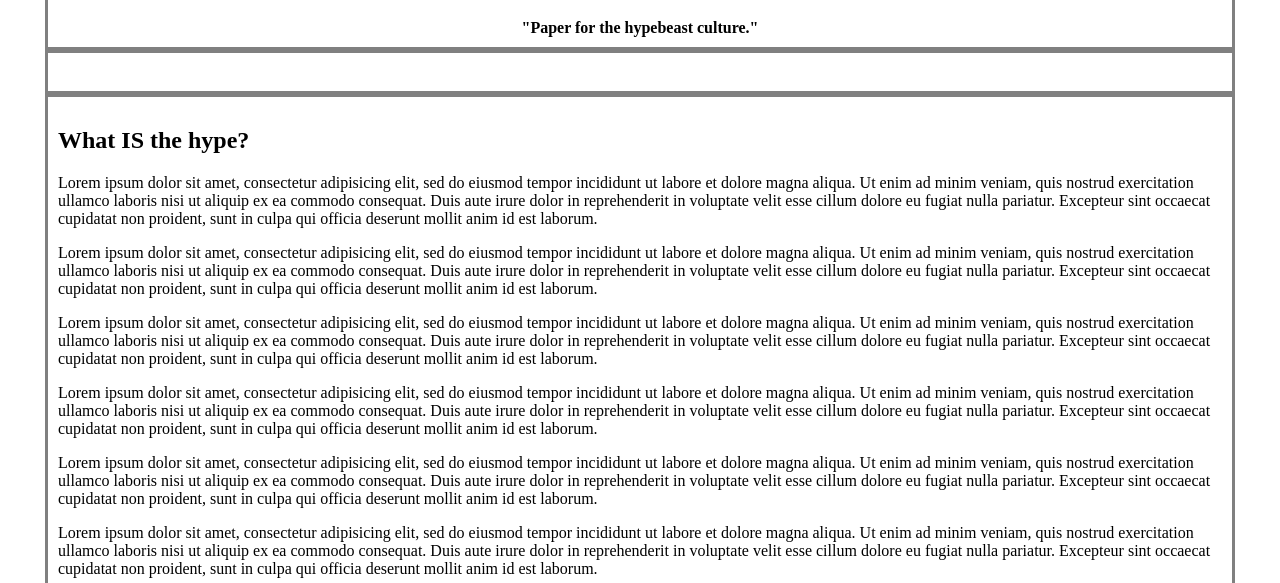
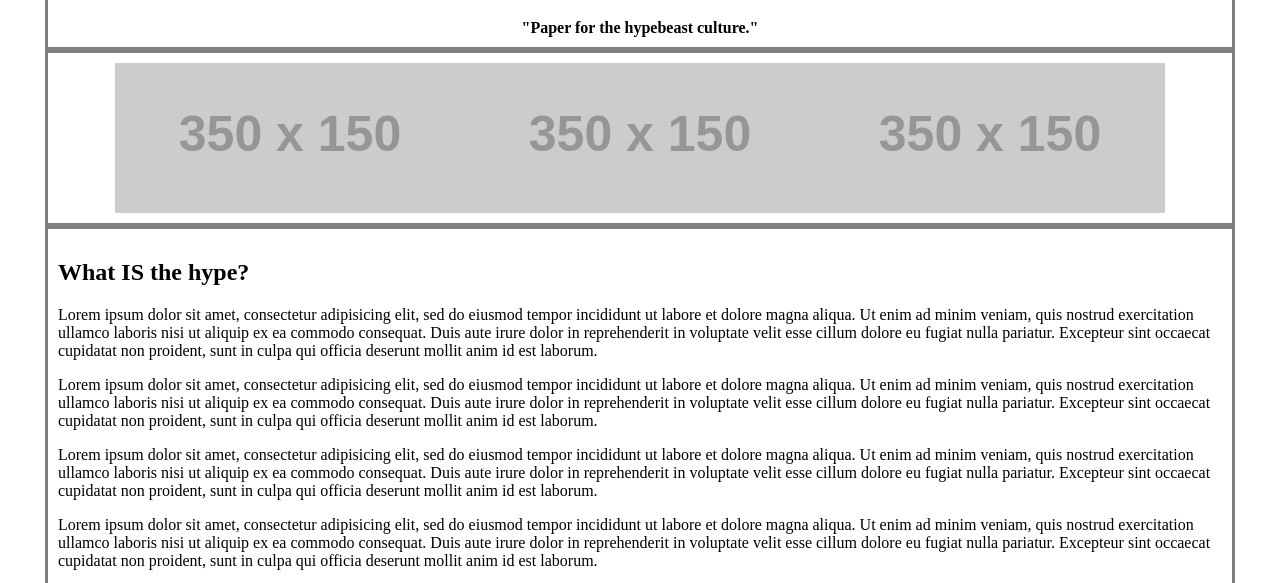
Before and after one commit to Chungzilla/munder_difflin, a plain HTML site: page index.html in a window 1280 px wide. Shown: the part 179-762 px from the top of the page. Drawn offline with Linux system fonts and the light colour scheme; placeholder pictures from the web are drawn by us.

Commit message:
Addded image placeholder

```diff
--- a/index.html
+++ b/index.html
@@ -25,9 +25,10 @@
 
 		<div id="hypePics" class="section">
 
-			<img src="">
-			<img src="">
-			<img src="">
+			<img src="http://via.placeholder.com/350x150">
+			<img src="http://via.placeholder.com/350x150">
+			<img src="http://via.placeholder.com/350x150">
+
 
 		</div>
 
--- a/main.css
+++ b/main.css
@@ -63,3 +63,12 @@ h1 {
 span {
 	font-weight: bold;
 }
+
+/*Hypebeast Pictures Section*/
+
+#hypePics {
+	display: flex;
+	flex-direction: row;
+	justify-content: center;
+	align-items: center;
+}
```
